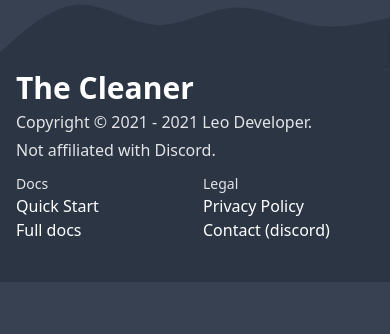
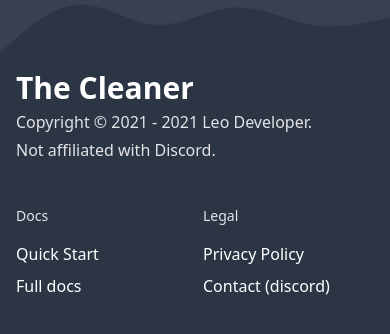
Before and after one commit to cleaner-bot/website, a Next.js app: page / in a window 390 px wide. Shown: the part 4891-5225 px from the top of the page. Before the commit the page ends 5173 px from the top, so only its background shows below. Built offline with nearby package versions, Linux system fonts and the light colour scheme.

Commit message:
add gaps in footer

```diff
--- a/pages/index.jsx
+++ b/pages/index.jsx
@@ -324,7 +324,7 @@
                         Mr. Clean at its core will always stay free - but the servers do not pay themselves.
                     </p>
                 </div>}
-                <div className="-container grid grid-cols-2 md:grid-cols-4 pb-10 gap-4">
+                <div className="-container grid grid-cols-2 md:grid-cols-4 pb-10 gap-4 gap-y-12">
                     <div className="col-span-2">
                         <h3 className="text-3xl font-bold">
                             The Cleaner
@@ -346,7 +346,7 @@
                         <h3 className="text-sm text-gray-200">
                             Docs
                         </h3>
-                        <div className="flex flex-col">
+                        <div className="flex flex-col gap-2 mt-4 md:gap-0 md:mt-0">
                             <Link href="/quickstart">
                                 <a className="hover:underline">Quick Start</a>
                             </Link>
@@ -359,7 +359,7 @@
                         <h3 className="text-sm text-gray-200">
                             Legal
                         </h3>
-                        <div className="flex flex-col">
+                        <div className="flex flex-col gap-2 mt-4 md:gap-0 md:mt-0">
                             <Link href="/privacy">
                                 <a className="hover:underline">Privacy Policy</a>
                             </Link>
```
